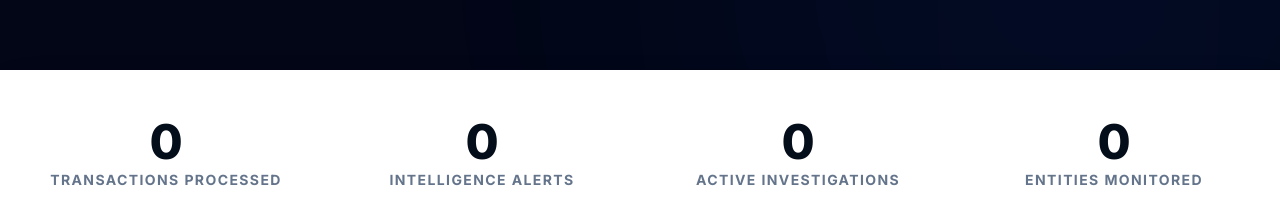
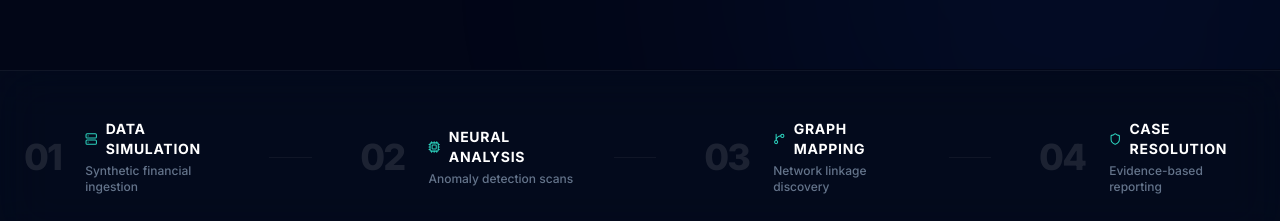
Before and after one commit to Utkarsh20sakpal/BFI, a React (Create React App) app in the folder frontend/: page / in a window 1280 px wide. Shown: the part 731-952 px from the top of the page. Built offline with nearby package versions, Linux system fonts and the light colour scheme; no server answers.

Commit message:
style: replace stats bar with technical pipeline overview on landing page

```diff
--- a/frontend/src/pages/LandingPage.tsx
+++ b/frontend/src/pages/LandingPage.tsx
@@ -1,8 +1,7 @@
-import React, { useEffect, useRef, useState } from 'react';
+import React, { useEffect, useRef } from 'react';
 import { useNavigate } from 'react-router-dom';
 import { useAuth } from '../context/AuthContext';
-import { transactionApi, alertApi, accountApi } from '../api';
-import { Shield, Zap, Search, GitBranch, Lock, BarChart3, ChevronRight, Globe, Server, Cpu, Activity, FileText } from 'lucide-react';
+import { Shield, Zap, Search, GitBranch, Lock, ChevronRight, Globe, Server, Cpu, Activity, FileText } from 'lucide-react';
 import gsap from 'gsap';
 import { ScrollTrigger } from 'gsap/ScrollTrigger';
 
@@ -11,52 +10,19 @@ gsap.registerPlugin(ScrollTrigger);
 export default function LandingPage() {
     const navigate = useNavigate();
     const { user } = useAuth();
-    const [stats, setStats] = useState({
-        transactions: '...',
-        alerts: '...',
-        accounts: '...',
-        activeInvestigations: '...'
-    });
 
     const heroRef = useRef<HTMLDivElement>(null);
     const featuresRef = useRef<HTMLDivElement>(null);
-    const statsRef = useRef<HTMLDivElement>(null);
+    const pipelineRef = useRef<HTMLDivElement>(null);
 
     useEffect(() => {
-        const fetchStats = async () => {
-            try {
-                const [txData, alertData, accData] = await Promise.all([
-                    transactionApi.stats(),
-                    alertApi.stats(),
-                    accountApi.stats()
-                ]);
-
-                setStats({
-                    transactions: txData.data.totalCount?.toLocaleString() || '0',
-                    alerts: alertData.data.totalAlerts?.toLocaleString() || '0',
-                    accounts: accData.data.totalAccounts?.toLocaleString() || '0',
-                    activeInvestigations: alertData.data.statusBreakdown?.open?.toLocaleString() || '0'
-                });
-            } catch (err) {
-                console.warn('Failed to fetch real-time stats for homepage');
-                setStats({
-                    transactions: '0',
-                    alerts: '0',
-                    accounts: '0',
-                    activeInvestigations: '0'
-                });
-            }
-        };
-
-        fetchStats();
-
         const ctx = gsap.context(() => {
             // Hero Animation
             const tl = gsap.timeline();
             tl.from('.hero-title', { y: 60, opacity: 0, duration: 0.8, ease: 'power3.out' })
-                .from('.hero-subtitle', { y: 30, opacity: 0, duration: 0.8, ease: 'power2.out' }, '-=0.4')
+                .from('.hero-subtitle', { y: 30, opacity: 0, duration: 1, ease: 'power2.out' }, '-=0.4')
                 .from('.hero-cta', { y: 20, opacity: 0, duration: 0.6, ease: 'power2.out' }, '-=0.3')
-                .from('.hero-visual', { scale: 0.95, opacity: 0, duration: 1, ease: 'power2.out' }, '-=0.8');
+                .from('.hero-visual', { scale: 0.95, opacity: 0, duration: 1.2, ease: 'power2.out' }, '-=0.8');
 
             // Floating elements animation
             gsap.to('.floating-blob', {
@@ -83,16 +49,16 @@ export default function LandingPage() {
                 ease: 'power2.out'
             });
 
-            // Stats animation
-            gsap.from('.stat-item', {
+            // Pipeline animation
+            gsap.from('.pipeline-step', {
                 scrollTrigger: {
-                    trigger: statsRef.current,
-                    start: 'top 95%',
+                    trigger: pipelineRef.current,
+                    start: 'top 90%',
                 },
-                y: 20,
+                x: -30,
                 opacity: 0,
-                stagger: 0.1,
-                duration: 0.6,
+                stagger: 0.2,
+                duration: 0.8,
                 ease: 'power2.out'
             });
         });
@@ -210,18 +176,25 @@ export default function LandingPage() {
                 </div>
             </section>
 
-            {/* Stats Bar */}
-            <div ref={statsRef} className="relative z-10 bg-white shadow-2xl py-12 px-6">
-                <div className="max-w-7xl mx-auto grid grid-cols-2 md:grid-cols-4 gap-8">
+            {/* Pipeline Strip */}
+            <div ref={pipelineRef} className="relative z-10 border-y border-white/5 bg-navy-900/30 backdrop-blur-xl py-12 px-6">
+                <div className="max-w-7xl mx-auto flex flex-col md:flex-row justify-between items-center gap-12">
                     {[
-                        { label: 'Transactions Processed', val: stats.transactions },
-                        { label: 'Intelligence Alerts', val: stats.alerts },
-                        { label: 'Active Investigations', val: stats.activeInvestigations },
-                        { label: 'Entities Monitored', val: stats.accounts },
-                    ].map(s => (
-                        <div key={s.label} className="text-center stat-item">
-                            <div className="text-3xl lg:text-5xl font-extrabold text-navy-950 mb-1">{s.val}</div>
-                            <div className="text-xs lg:text-sm font-bold text-slate-500 uppercase tracking-widest">{s.label}</div>
+                        { step: '01', title: 'Data Simulation', desc: 'Synthetic financial ingestion', icon: Server },
+                        { step: '02', title: 'Neural Analysis', desc: 'Anomaly detection scans', icon: Cpu },
+                        { step: '03', title: 'Graph Mapping', desc: 'Network linkage discovery', icon: GitBranch },
+                        { step: '04', title: 'Case Resolution', desc: 'Evidence-based reporting', icon: Shield },
+                    ].map((item, idx) => (
+                        <div key={idx} className="flex items-center gap-6 pipeline-step">
+                            <div className="text-4xl font-black text-white/10 tracking-tighter">{item.step}</div>
+                            <div>
+                                <div className="flex items-center gap-2 mb-1">
+                                    <item.icon size={14} className="text-teal-400" />
+                                    <span className="text-sm font-bold text-white uppercase tracking-wider">{item.title}</span>
+                                </div>
+                                <div className="text-xs text-slate-500 font-medium">{item.desc}</div>
+                            </div>
+                            {idx < 3 && <div className="hidden lg:block w-12 h-[1px] bg-white/5 ml-4" />}
                         </div>
                     ))}
                 </div>
```
